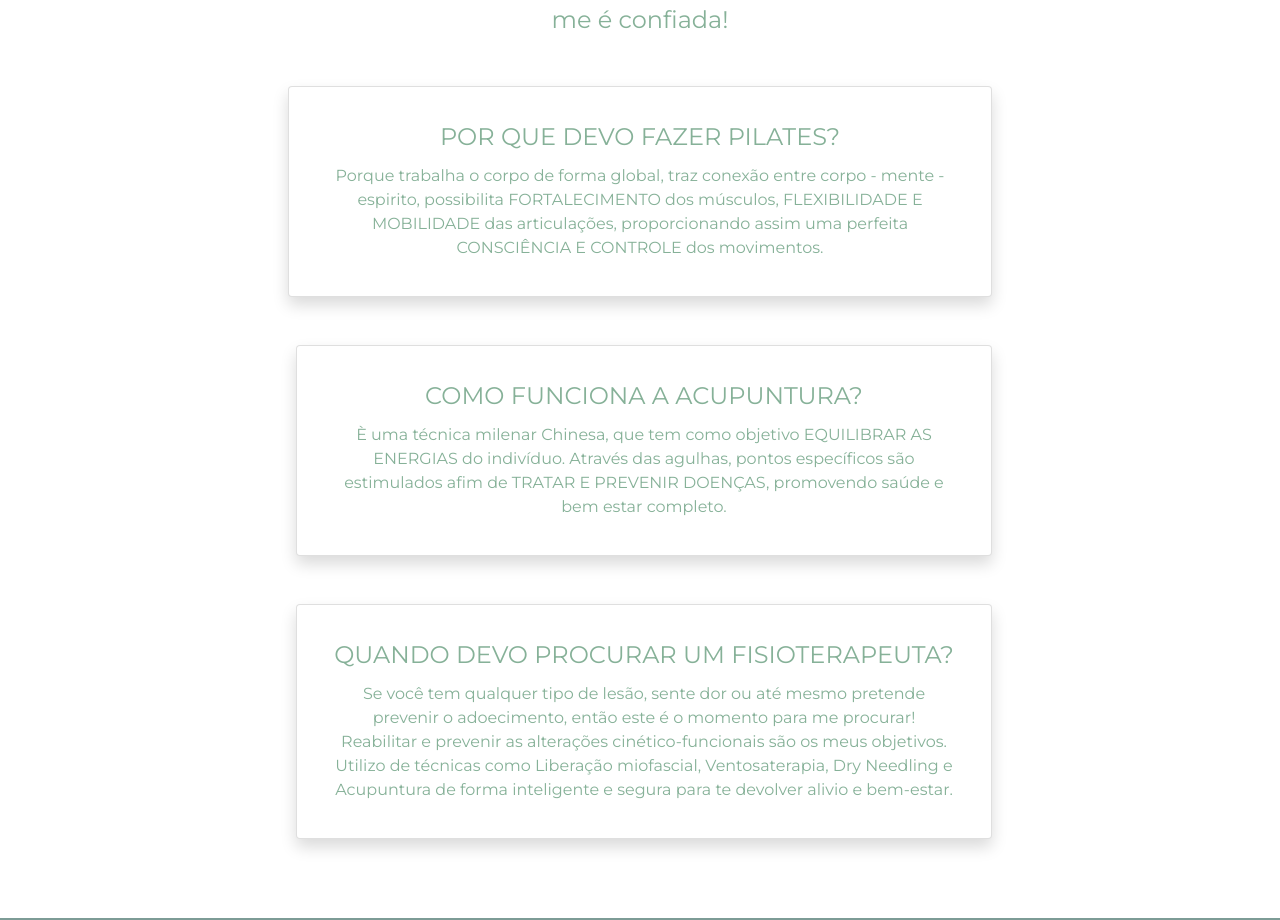
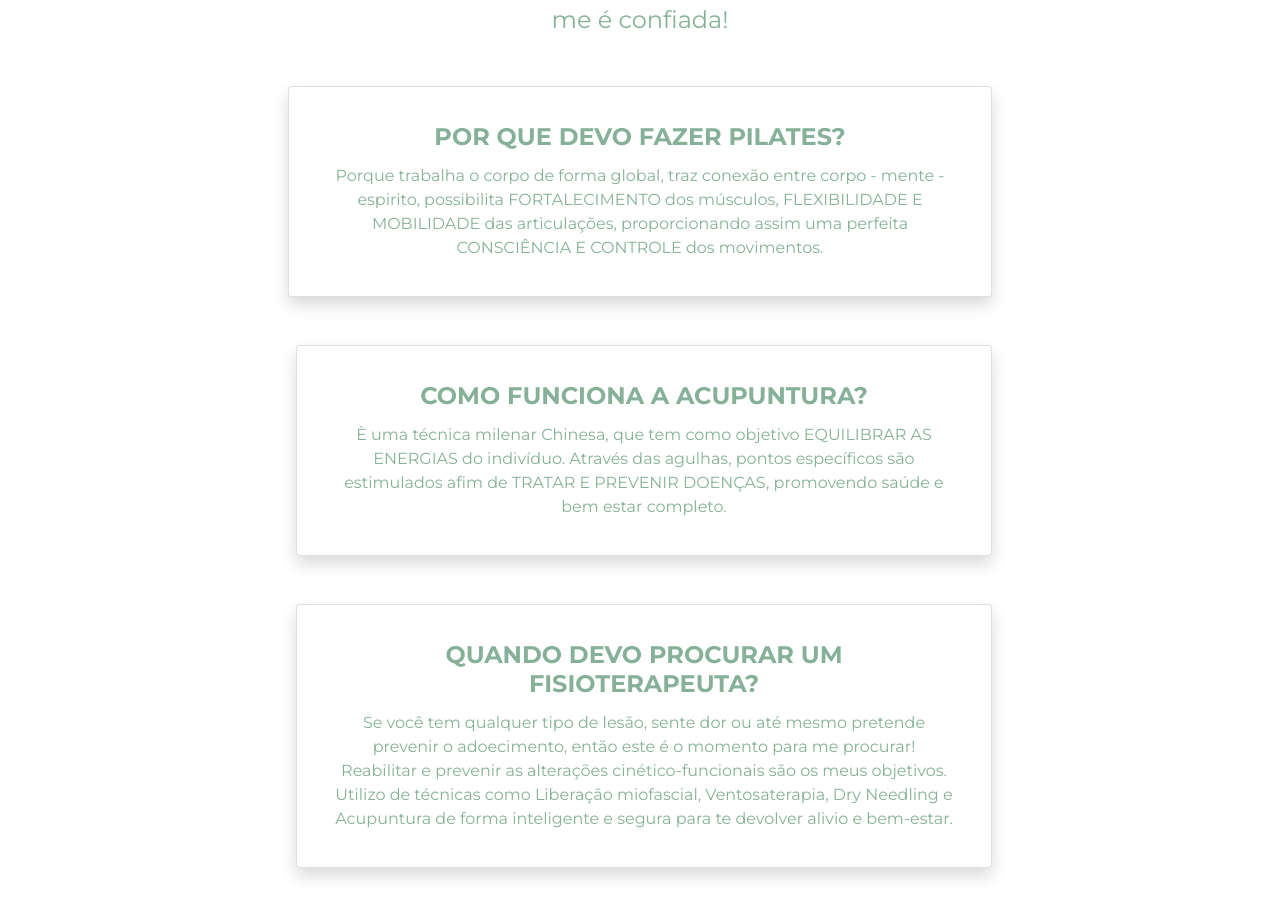
Before and after one commit to jcgsr/Escurinha, a Vue app: page /sobre in a window 1280 px wide. Shown: the part 1009-1929 px from the top of the page. Built offline with nearby package versions, Linux system fonts and the light colour scheme.

Commit message:
card title weight

```diff
--- a/src/components/Sobre.vue
+++ b/src/components/Sobre.vue
@@ -61,6 +61,9 @@
   margin-left: 0.5rem;
 }
 
+.card-title {
+  font-weight: 700;
+}
 .services {
   display: flex;
   width: 55%;
```
